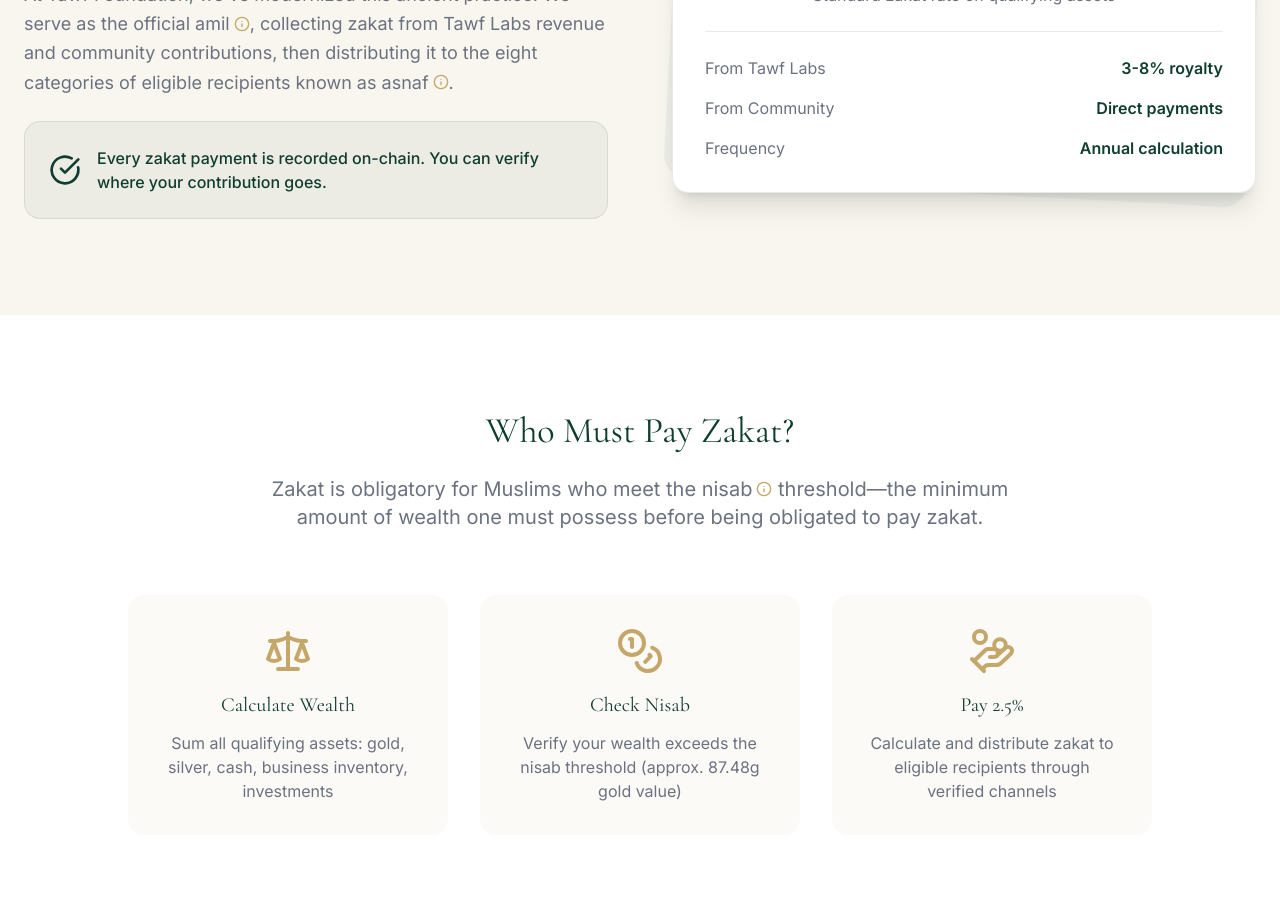
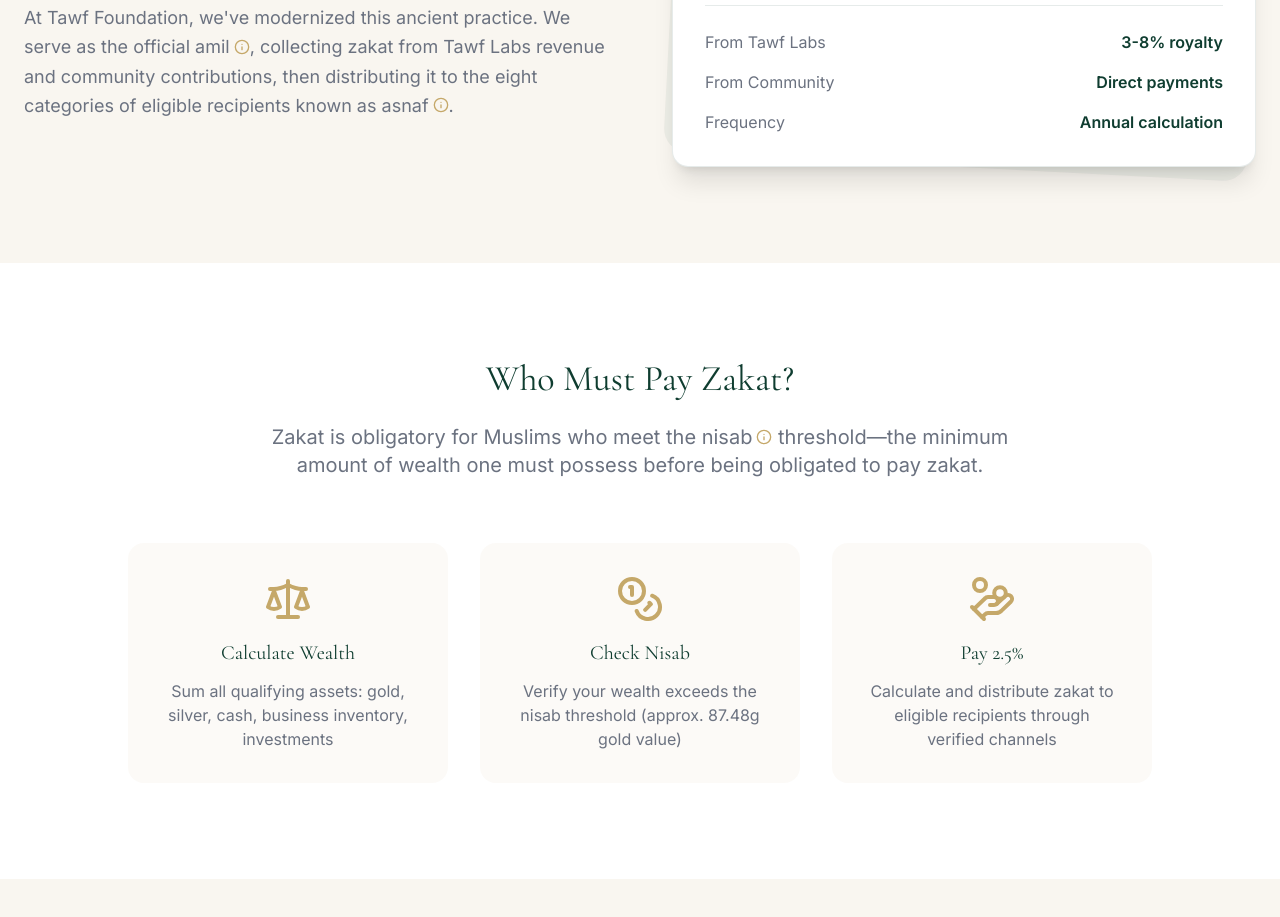
Before and after one commit to tawf-labs/tawf-foundation, a React (Vite) app: page /zakat in a window 1280 px wide. Shown: the part 920-1837 px from the top of the page. Built offline with nearby package versions, Linux system fonts and the light colour scheme.

Commit message:
refactor: remove on-chain verification callout from Zakat page

```diff
--- a/src/components/pages/Zakat.tsx
+++ b/src/components/pages/Zakat.tsx
@@ -81,10 +81,6 @@ export default function Zakat() {
               </span>
               .
             </p>
-            <div className="flex items-center gap-4 p-6 bg-tawf-green/5 rounded-2xl border border-tawf-green/10">
-              <CheckCircle className="w-8 h-8 text-tawf-green shrink-0" />
-              <p className="text-tawf-green font-medium">Every zakat payment is recorded on-chain. You can verify where your contribution goes.</p>
-            </div>
           </div>
           <div className="relative">
             <div className="absolute inset-0 bg-tawf-green/5 rounded-3xl transform rotate-3"></div>
```
